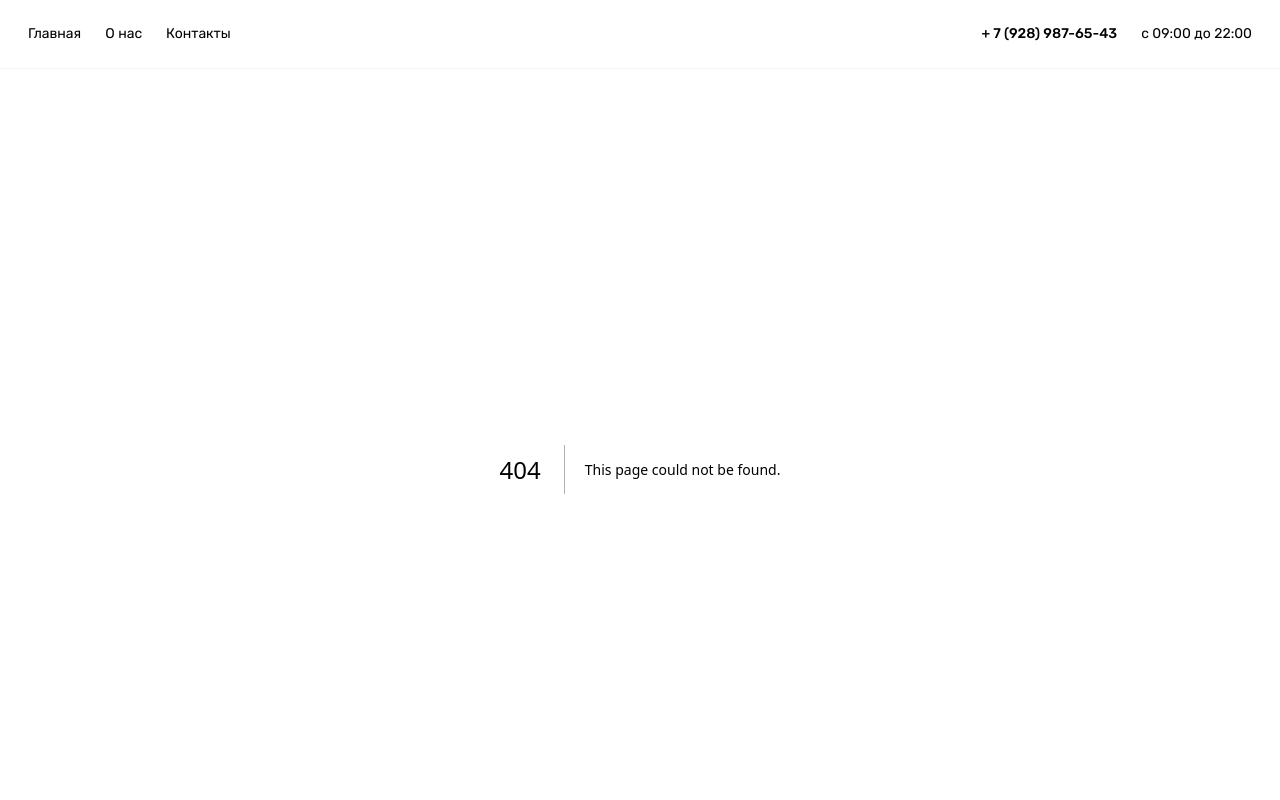
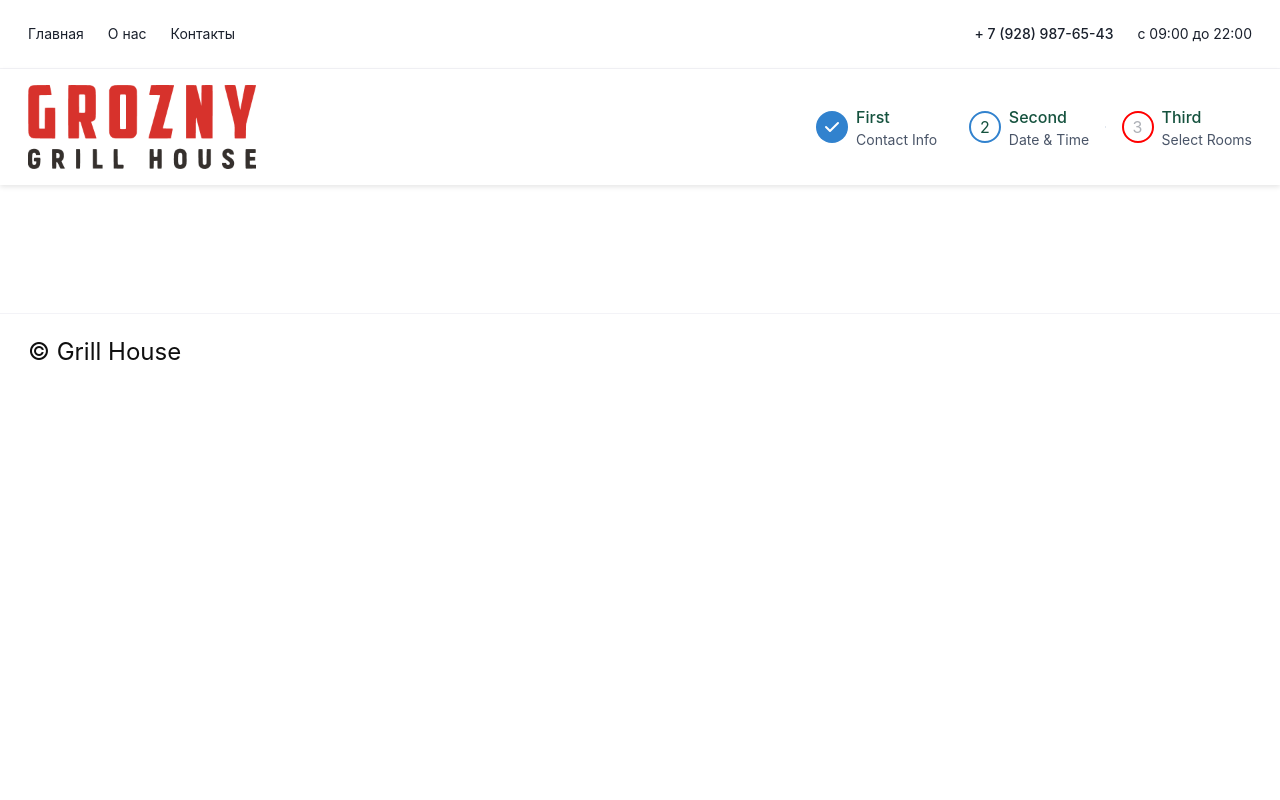
Before and after one commit to SedaMelkhi/grill-house, a Next.js app: page /cart in a window 1280 px wide. Before the commit this address had no page. Shown: the top 800 px of the page. Built offline with nearby package versions, Linux system fonts and the light colour scheme.

Commit message:
feat: верста хидера стр. оформления заказа

```diff
--- /dev/null
+++ b/app/cart/page.tsx
@@ -0,0 +1,11 @@
+import { Header } from "../components/pages/cartPage";
+
+const Cart = () => {
+  return (
+    <main>
+      <Header />
+    </main>
+  );
+};
+
+export default Cart;
--- /dev/null
+++ b/app/components/pages/cartPage/header.tsx
@@ -0,0 +1,16 @@
+import Image from "next/image";
+import { Container } from "../../shared";
+import { HeaderStepper } from "./";
+
+export const Header = () => {
+  return (
+    <header className="xl:block hidden py-4 shadow-cartHeader">
+      <Container>
+        <div className="flex justify-between">
+          <Image src="/logo.png" alt="grill_house" width={228} height={84} />
+          <HeaderStepper />
+        </div>
+      </Container>
+    </header>
+  );
+};
--- /dev/null
+++ b/app/components/pages/cartPage/headerStepper.tsx
@@ -0,0 +1,51 @@
+"use client";
+
+import {
+  Box,
+  Step,
+  StepDescription,
+  StepIcon,
+  StepIndicator,
+  StepNumber,
+  StepSeparator,
+  StepStatus,
+  StepTitle,
+  Stepper,
+  useSteps,
+} from "@chakra-ui/react";
+
+const steps = [
+  { title: "First", description: "Contact Info" },
+  { title: "Second", description: "Date & Time" },
+  { title: "Third", description: "Select Rooms" },
+];
+
+export const HeaderStepper = () => {
+  const { activeStep } = useSteps({
+    index: 1,
+    count: steps.length,
+  });
+
+  return (
+    <Stepper index={activeStep}>
+      {steps.map((step, index) => (
+        <Step key={index}>
+          <StepIndicator borderColor="#ff0000">
+            <StepStatus
+              complete={<StepIcon borderColor="#ff0000" />}
+              incomplete={<StepNumber color="#AEB1B7" borderColor="#ff0000" />}
+              active={<StepNumber color="#15523E" borderColor="#ff0000" />}
+            />
+          </StepIndicator>
+
+          <Box flexShrink="0">
+            <StepTitle color="#15523E">{step.title}</StepTitle>
+            <StepDescription>{step.description}</StepDescription>
+          </Box>
+
+          <StepSeparator />
+        </Step>
+      ))}
+    </Stepper>
+  );
+};
--- /dev/null
+++ b/app/components/pages/cartPage/index.tsx
@@ -0,0 +1,2 @@
+export { Header } from "./header";
+export { HeaderStepper } from "./headerStepper";
--- a/app/layout.tsx
+++ b/app/layout.tsx
@@ -2,6 +2,7 @@ import localFont from "next/font/local";
 import type { Metadata } from "next";
 import { Footer, Nav } from "./components/layout";
 import "./globals.css";
+import { Providers } from "./providers";
 
 const rubikSans = localFont({
   src: "./fonts/Rubik-VariableFont_wght.ttf",
@@ -22,9 +23,13 @@ export default function RootLayout({
   return (
     <html lang="en">
       <body className={`${rubikSans.variable} antialiased`}>
-        <Nav />
-        {children}
-        <Footer />
+        <Providers>
+          <>
+            <Nav />
+            {children}
+            <Footer />
+          </>
+        </Providers>
       </body>
     </html>
   );
--- a/tailwind.config.ts
+++ b/tailwind.config.ts
@@ -14,13 +14,17 @@ const config: Config = {
       //     xl: "1300px", // Указываем кастомный размер для xl
       //   },
       // },
+      boxShadow: {
+        cartHeader: "0px 1.67px 5.01px 0px rgba(0, 0, 0, 0.1)",
+      },
       backgroundImage: {
-        'custom-gradient-left': 'linear-gradient(90deg, rgba(255, 255, 255, 0.98) 0%, rgba(255, 255, 255, 0.01) 100%)',
-        'custom-gradient-right': "linear-gradient(270deg, rgba(255, 255, 255, 0.98) 0%, rgba(255, 255, 255, 0.01) 100%)",
-
+        "custom-gradient-left":
+          "linear-gradient(90deg, rgba(255, 255, 255, 0.98) 0%, rgba(255, 255, 255, 0.01) 100%)",
+        "custom-gradient-right":
+          "linear-gradient(270deg, rgba(255, 255, 255, 0.98) 0%, rgba(255, 255, 255, 0.01) 100%)",
       },
       width: {
-        'custom-width': 'calc(100% - 1650px)',
+        "custom-width": "calc(100% - 1650px)",
       },
       colors: {
         background: "var(--background)",
```
